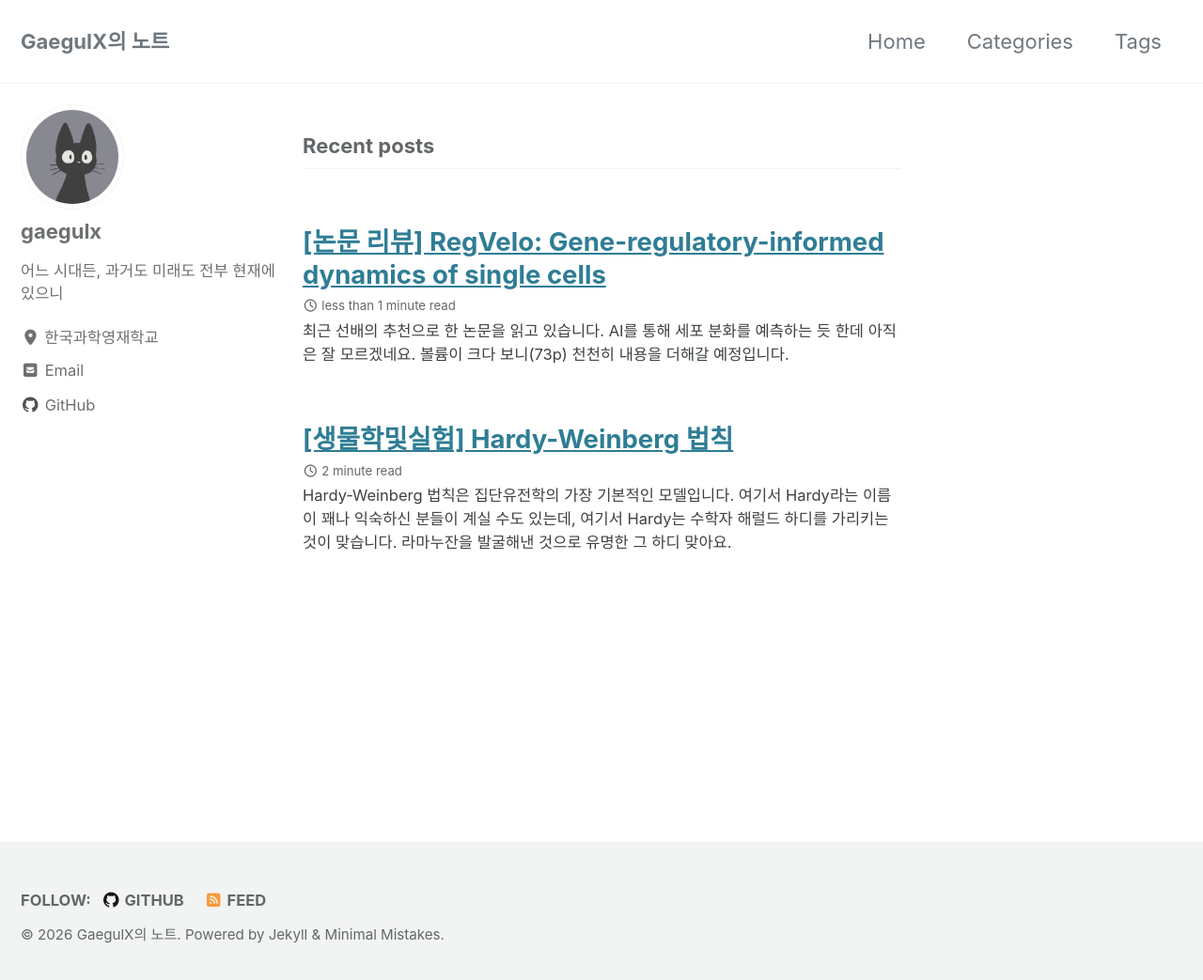
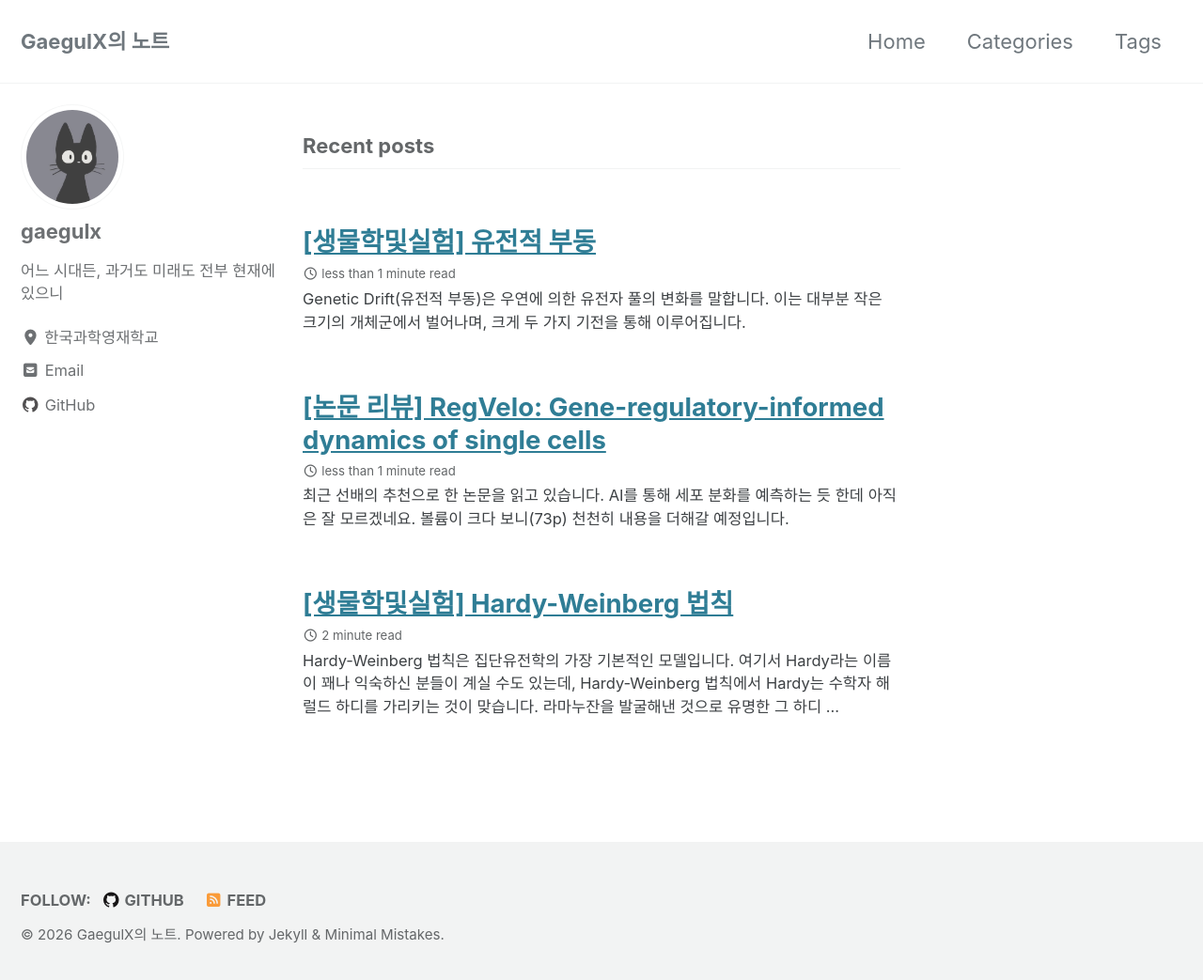
Before and after one commit to gaegulx/gaegulx.github.io, a Jekyll site: the page built from index.html, in a window 1280 px wide and 1051 px high. Shown: the top 1043 px of the window at 94% size. Built offline with Jekyll 4.4.1, drawn with Linux system fonts in a browser that asks for light colours; cached includes are drawn as plain includes; the list of posts is cut into pages by our own code; part of the change alters nothing that is shown.

Commit message:
chore: write abt genetic drift

```diff
--- a/_posts/biology/2026-05-13-hardy-weinberg.md
+++ b/_posts/biology/2026-05-13-hardy-weinberg.md
@@ -9,7 +9,7 @@ tags:
 toc: true
 toc-sticky: true
 ---
-Hardy-Weinberg 법칙은 집단유전학의 가장 기본적인 모델입니다. 여기서 Hardy라는 이름이 꽤나 익숙하신 분들이 계실 수도 있는데, 여기서
+Hardy-Weinberg 법칙은 집단유전학의 가장 기본적인 모델입니다. 여기서 Hardy라는 이름이 꽤나 익숙하신 분들이 계실 수도 있는데, Hardy-Weinberg 법칙에서
 Hardy는 수학자 해럴드 하디를 가리키는 것이 맞습니다. 라마누잔을 발굴해낸 것으로 유명한 그 하디 맞아요.
 
 Hardy-Weinberg 법칙의 핵심은 단순합니다. **진화 요인이 없으면, 대립유전자 빈도와 유전자형 빈도는 세대가 지나도 유지된다**가 바로 그것이죠.
@@ -28,7 +28,7 @@ Hardy-Weinberg 법칙의 핵심은 단순합니다. **진화 요인이 없으면
 # Example : Recessive Disease
 Hardy-Weinberg 법칙을 적용하는 경우에 대해 예시를 통해 알아봅시다. 가상의 질병 $$V$$가 발생했습니다. $$V$$는 열성 유전병으로, 형질이 $$aa$$일 때에만 발현됩니다. 인구 $$10000$$명당 $$1$$명에게 $$V$$가 발현될 때, $$10000$$명 중 몇 명이 $$V$$의 보인자일까요?
 
-$$aa$$ 유전형의 비율이 $$\frac{1}{10000}$$이므로 $$q = \sqrt{\frac{1}{10000}} = \frac{1}{100}$$입니다. 따라서 allele $$a$$의 비율은 $$0.01$$입니다. 그렇다면 정상 allele $$A$$의 비율은 $$p = 1 - q = 0.99$$가 됩니다. 보인자의 형질은 $$Aa$$이므로, 빈도는 $$2pq = 2(0.99)(0.01) = 0.0198$$ 즉 $$1.98%$$정도라는 결론을 얻을 수 없습니다. 따라서 $$10000$$명 중 $$1.98%$$인 198명이 보인자가 됩니다.
+$$aa$$ 유전형의 비율이 $$\frac{1}{10000}$$이므로 $$q = \sqrt{\frac{1}{10000}} = \frac{1}{100}$$입니다. 따라서 allele $$a$$의 비율은 $$0.01$$입니다. 그렇다면 정상 allele $$A$$의 비율은 $$p = 1 - q = 0.99$$가 됩니다. 보인자의 형질은 $$Aa$$이므로, 빈도는 $$2pq = 2(0.99)(0.01) = 0.0198$$ 즉 $$1.98%$$정도라는 결론을 얻을 수 있습니다. 따라서 $$10000$$명 중 $$1.98%$$인 198명이 보인자가 됩니다.
 
 # Constraints of Hardy-Weinberg Equilibrium
 Hardy-Weinberg 법칙이 제대로 적용되기 위해서는 몇가지 조건이 더해진 이상적인 상황을 가정해야 합니다.
--- /dev/null
+++ b/_posts/biology/2026-05-14-genetic-drift.md
@@ -0,0 +1,26 @@
+---
+title: "[생물학및실험] 유전적 부동"
+layout: single
+author_profle: true
+categories:
+    - biology
+tags:
+    - genetics
+    - evolution
+toc: true
+toc-sticky: true
+---
+Genetic Drift(유전적 부동)은 우연에 의한 유전자 풀의 변화를 말합니다. 이는 대부분 작은 크기의 개체군에서 벌어나며, 크게 두 가지 기전을 통해 이루어집니다.
+
+# Bottleneck Effect
+Bottleneck Effect(병목 효과)는 어떤 사건으로 인해 개체 수가 크게 줄어들어 그 사건 이후의 유전적 다양성이 크게 줄어드는 효과입니다.
+
+<img src="/assets/images/20260514/bottleneck_event_causes_loss_of_genetic_variety.jpg">
+
+위의 사진을 참고하여 설명하겠습니다. 초기 개체군을 보면 노란색이 대부분을 차지하고 있고, 나머지 색깔들이 거의 균일하게 분포되어 있는 것을 알 수 있습니다.
+그러나 일부만이 살아남아 번식할 수 있게 되는 Bottleneck Event를 거친 뒤에는 붉은색이 대부분을 차지하게 됩니다. 이 소수의 개체군에서 번식이 이루어져 다시 발생한 새로운 개체군에서는 붉은색이 주류를 이루고 있죠. Genetic Drift가 벌어진 것입니다.
+
+# Founder Effect
+Founder Effect(창시자 효과)는 큰 개체군에서 일부 개체가 분리되어 나와 작은 개체군을 이루고, 이 작은 개체군이 다시 큰 개체군으로 성장하는 과정에서 유전적 다양성이 줄어드는 효과입니다. 이런 경우 중에는 개체군이 작기 때문에 유전자 부동의 영향이 증가하고, 근친 교배가 증가하며 유전자 변이가 적은 경우가 많습니다.
+
+예를 들어 더 살펴봅시다. 아메리카 원주민의 혈액형에는 B형이 없고 O형이 많은데, 이는 오래전 아시아에서 아메리카 대륙으로 이주했던 적은 수의 원주민들, 즉 창시자 집단에 B형이 적고 O형이 많았기 때문으로 생각됩니다.
```
Also changed, not shown: assets/images/20260514/bottleneck_event_causes_loss_of_genetic_variety.jpg (added).
